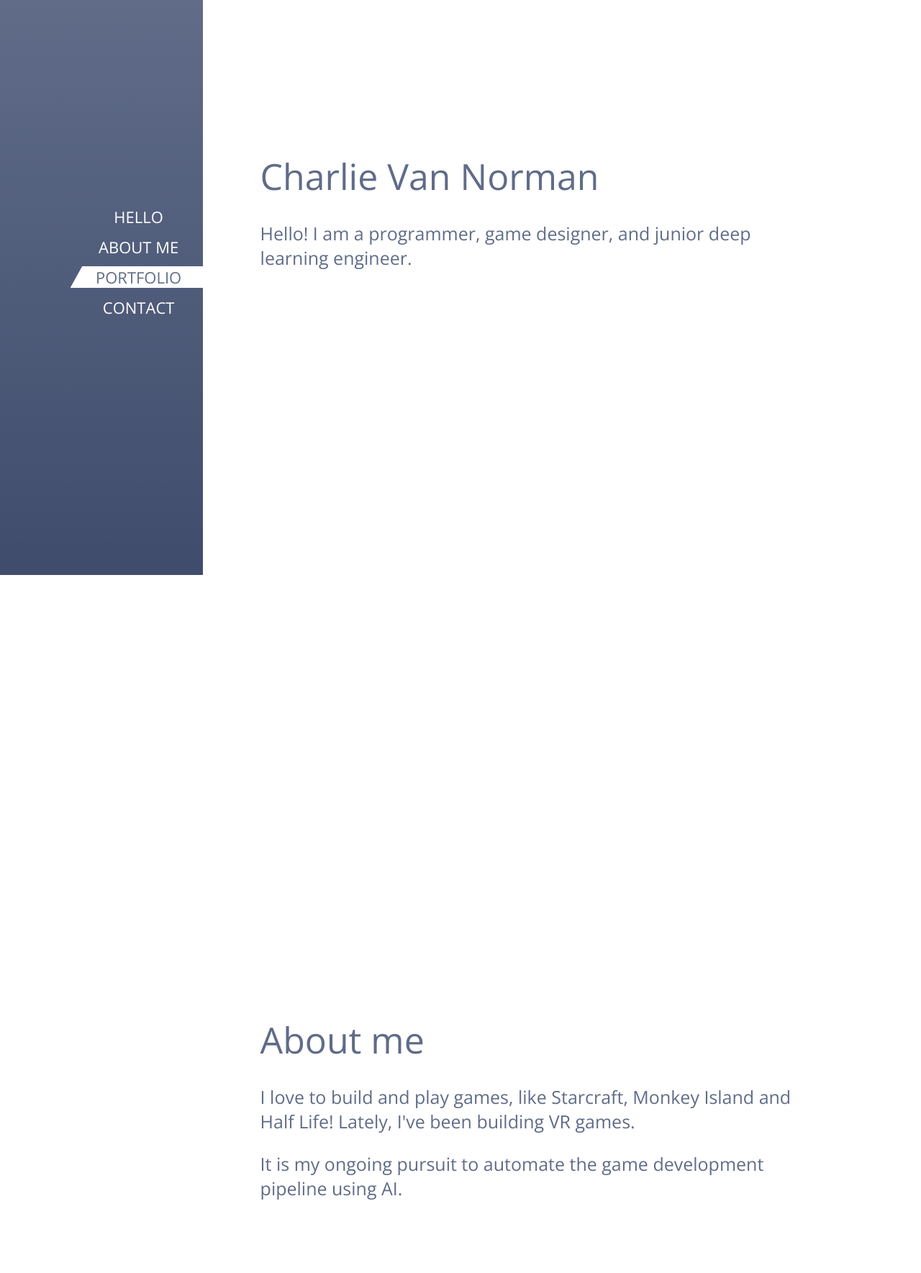
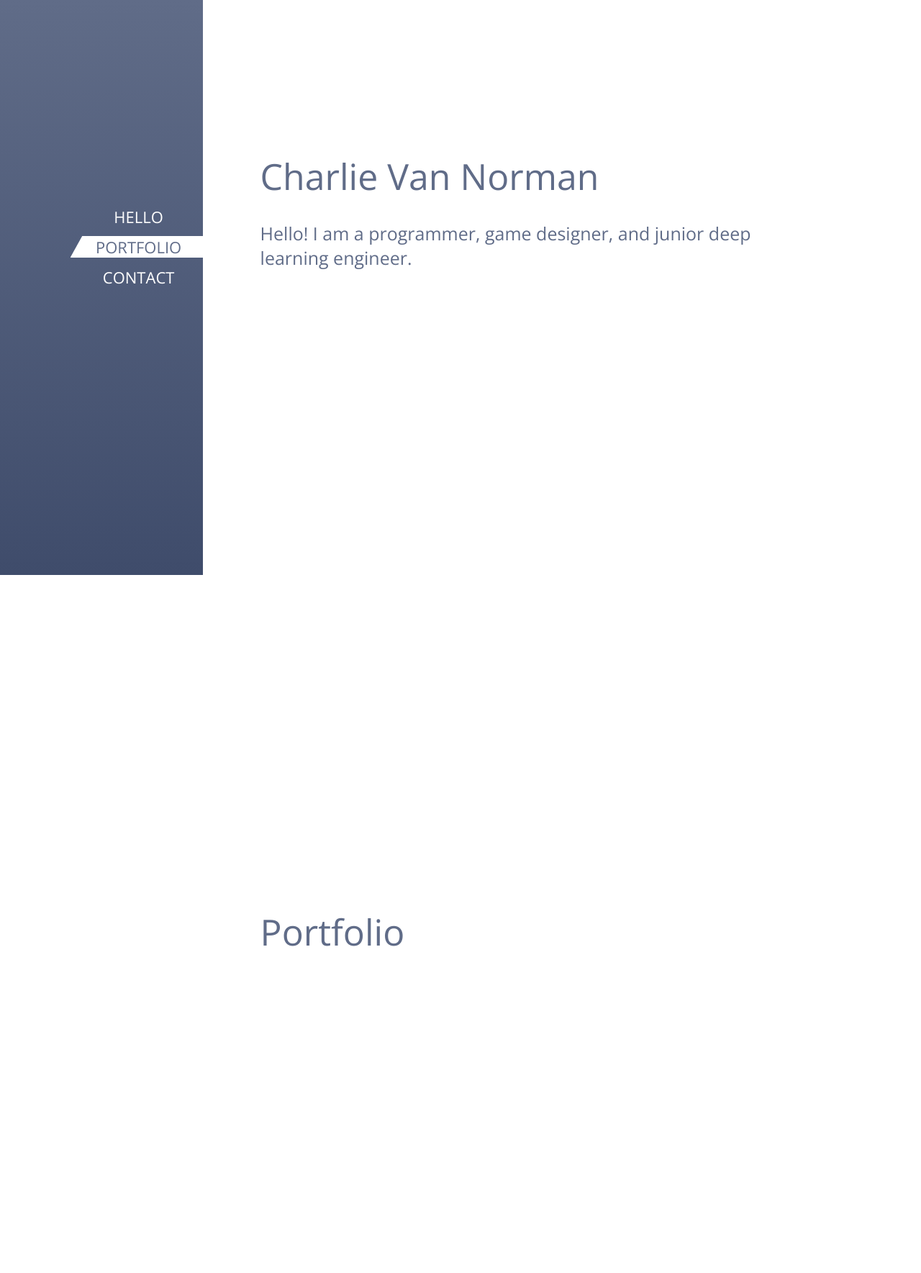
Before and after one commit to vannorman/vannorman, a Django app: template vannorman/templates/home.html in a window 1280 px wide. Shown: the part 151-1920 px from the top of the page at 72% size. Run offline with Django 3.2, Linux system fonts and the light colour scheme; the template is opened without the code that fills it, so the values that code supplies are empty.

Commit message:
removed some

```diff
--- a/vannorman/templates/base.html
+++ b/vannorman/templates/base.html
@@ -34,11 +34,11 @@
 				HELLO
 				</div>
 			</li>
-				<li class="leftSlant">
+<!--				<li class="leftSlant">
 				<div class="tab_button inner" id="button_about">
 				ABOUT ME
 				</div>
-			</li>
+			</li>-->
 			<li class="leftSlant">
 				<div class="tab_button inner" id="button_portfolio">
 				PORTFOLIO
--- a/vannorman/templates/home.html
+++ b/vannorman/templates/home.html
@@ -32,13 +32,13 @@
 			</div>
 
 	</div>
-	<div class="tab" id="tab_about">
+<!--	<div class="tab" id="tab_about">
 		<div class="title"> About me </div>
-<!--		<p> Video games had a big impact on me; growing up I would find myself totally engrossed in deep and rich virtual worlds, often with my friends, for hours at a time. Games are one of the highest fidelity ways to create and share experiences. </p> -->
-		<p> I love to build and play games, like Starcraft, Monkey Island and Half Life! Lately, I've been building VR games. </p>
-		<p> It is my ongoing pursuit to automate the game development pipeline using AI. </p>
-
+ <p> Video games had a big impact on me; growing up I would find myself totally engrossed in deep and rich virtual worlds, often with my friends, for hours at a time. Games are one of the highest fidelity ways to create and share experiences. </p>
+		<p> I love to build and play gamesLately, I've been building VR and AR apps, as well as deep neural networks. </p>
+		<p> Currently, I am studying deep learning.
 	</div>
+	-->
 	<div class="tab" id="tab_portfolio">
 		<div id="portfolio">
 		<div class="title"> Portfolio </div>
```
